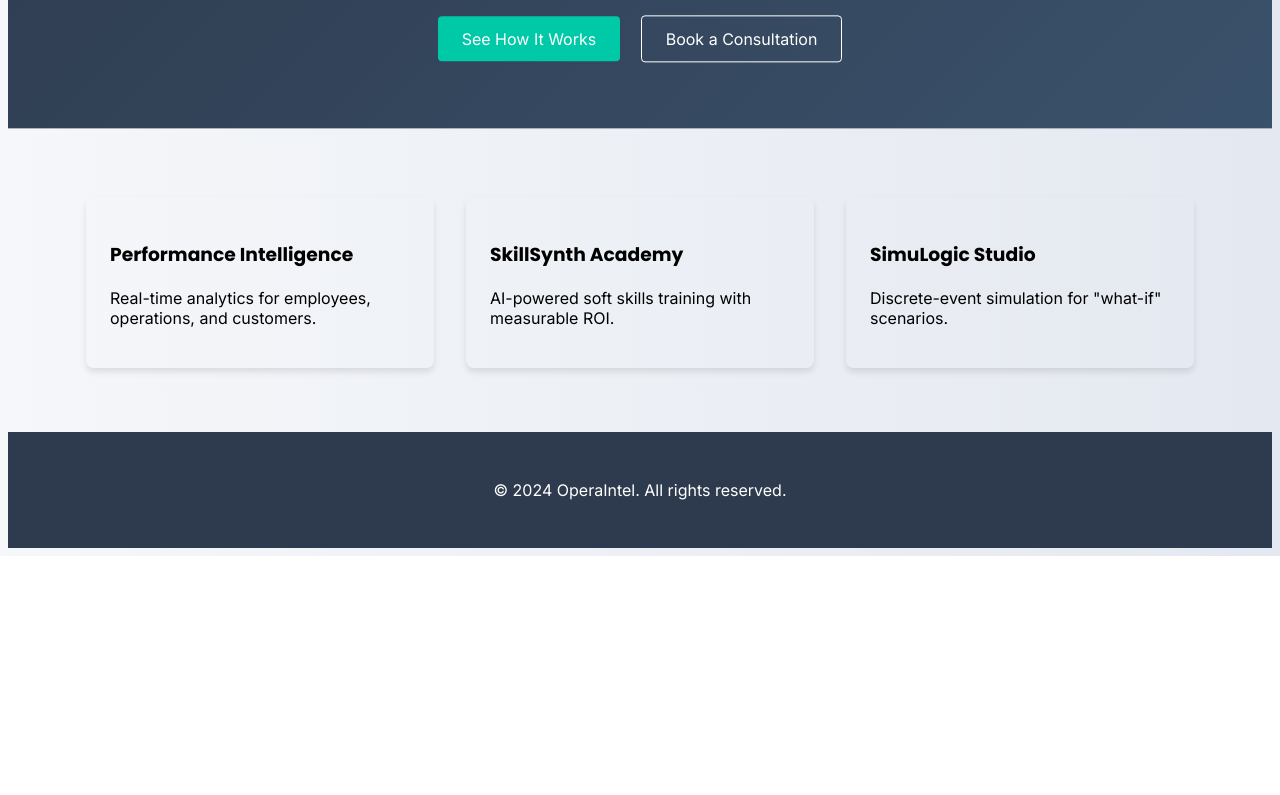
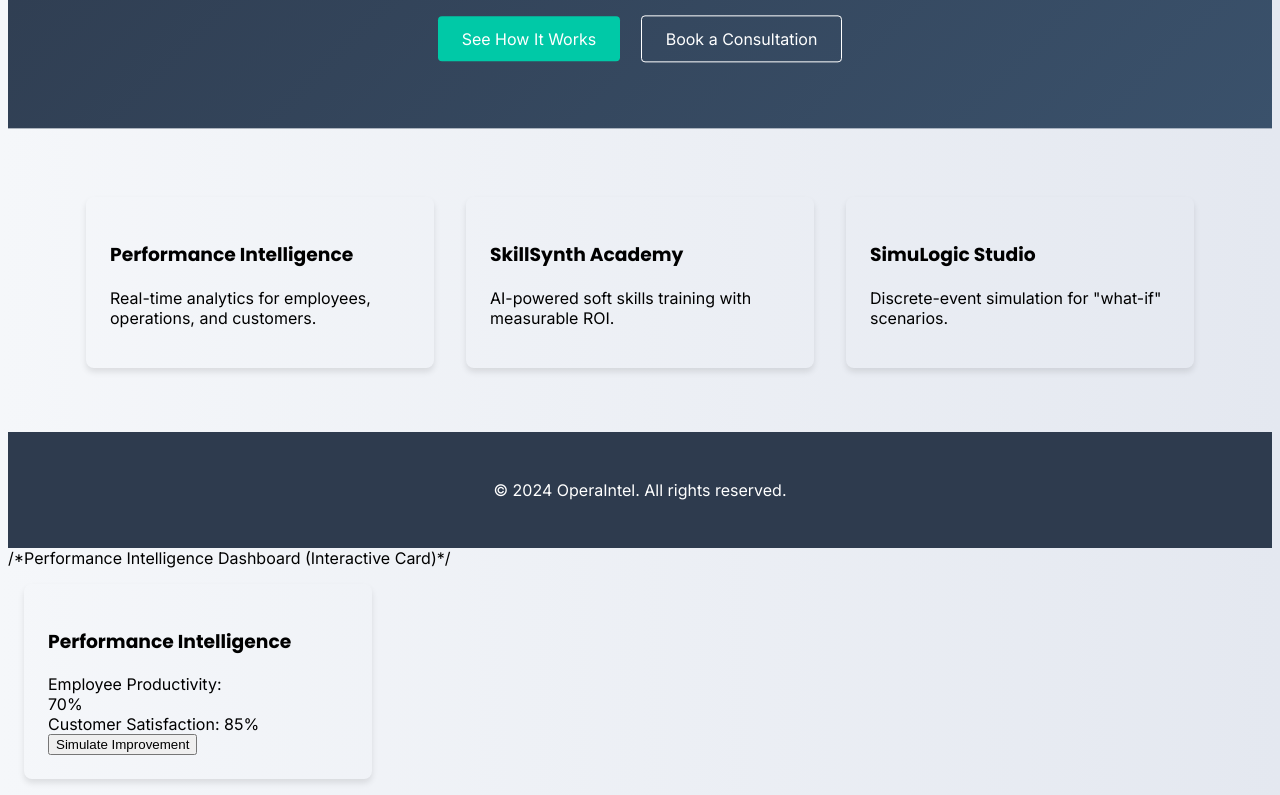
Before and after one commit to fahim749/opera-intel, a plain HTML site: page index.html in a window 1280 px wide. Shown: the part 377-1172 px from the top of the page. Before the commit the page ends 933 px from the top, so only its background shows below. Drawn offline with Linux system fonts and the light colour scheme.

Commit message:
Update index.html

```diff
--- a/index.html
+++ b/index.html
@@ -54,3 +54,16 @@
   <script src="js/script.js"></script>
 </body>
 </html>
+
+/*Performance Intelligence Dashboard (Interactive Card)*/
+
+
+
+<div class="card" id="performance-card">
+  <h3>Performance Intelligence</h3>
+  <div class="dashboard-preview">
+    <div class="kpi-bar" style="width: 70%">Employee Productivity: 70%</div>
+    <div class="kpi-bar" style="width: 85%">Customer Satisfaction: 85%</div>
+  </div>
+  <button class="simulate-btn" onclick="simulateKPI()">Simulate Improvement</button>
+</div>
```
